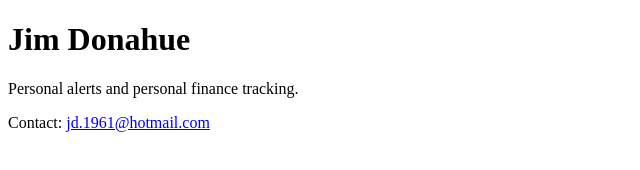
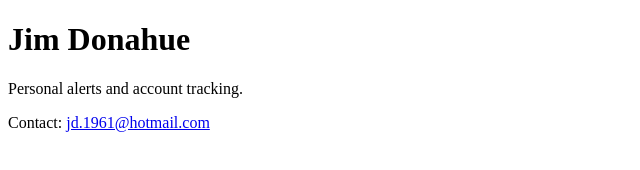
Before and after one commit to jdonahue1961/jim-donahue-site, a plain HTML site: page index.html in a window 1280 px wide. Shown: the full height of the page, 0-640 px from the left. Drawn offline with Linux system fonts and the light colour scheme.

Commit message:
Update index.html

```diff
--- a/index.html
+++ b/index.html
@@ -7,7 +7,7 @@
 </head>
 <body>
     <h1>Jim Donahue</h1>
-    <p>Personal alerts and personal finance tracking.</p>
+    <p>Personal alerts and account tracking.</p>
     <p>Contact: <a href="mailto:jd.1961@hotmail.com">jd.1961@hotmail.com</a></p>
 </body>
 </html>
```
